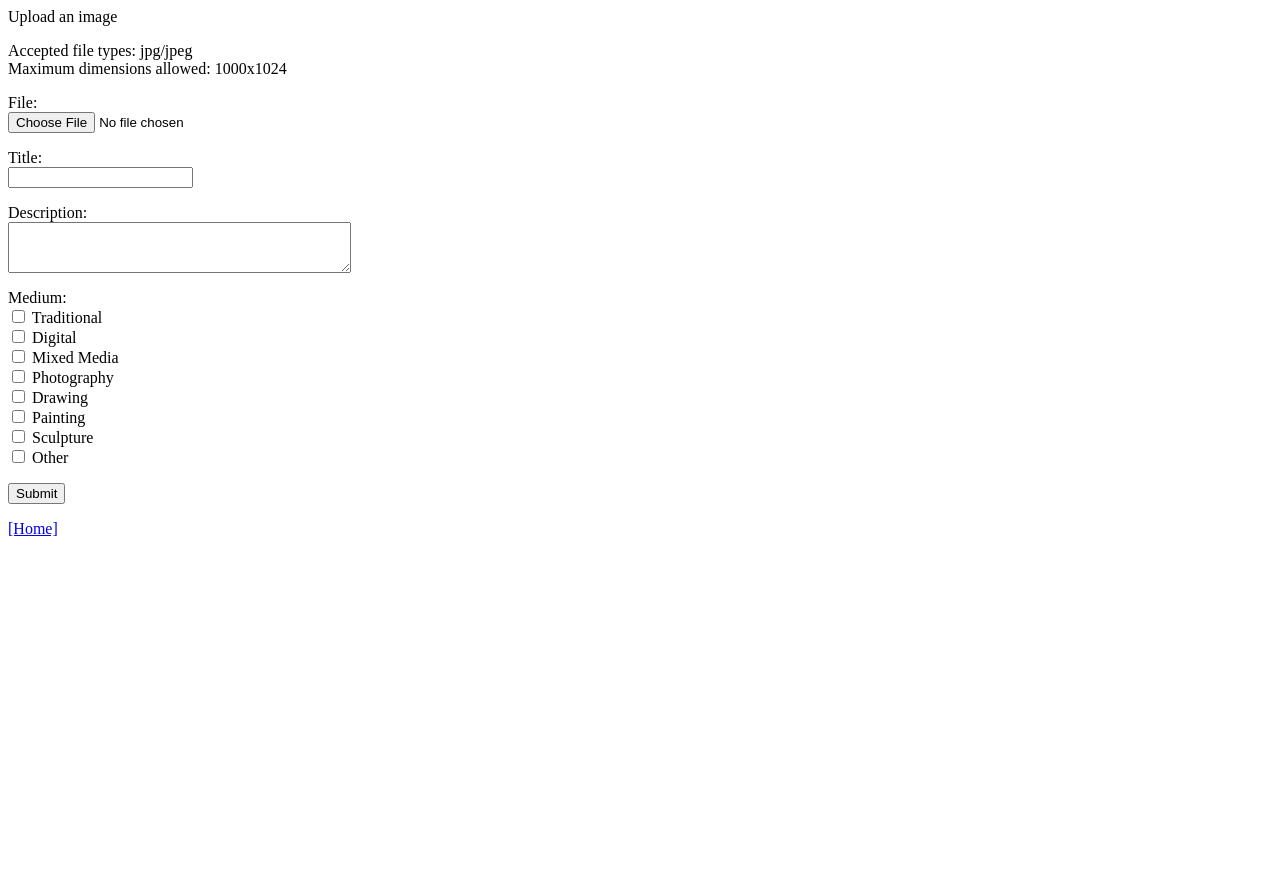
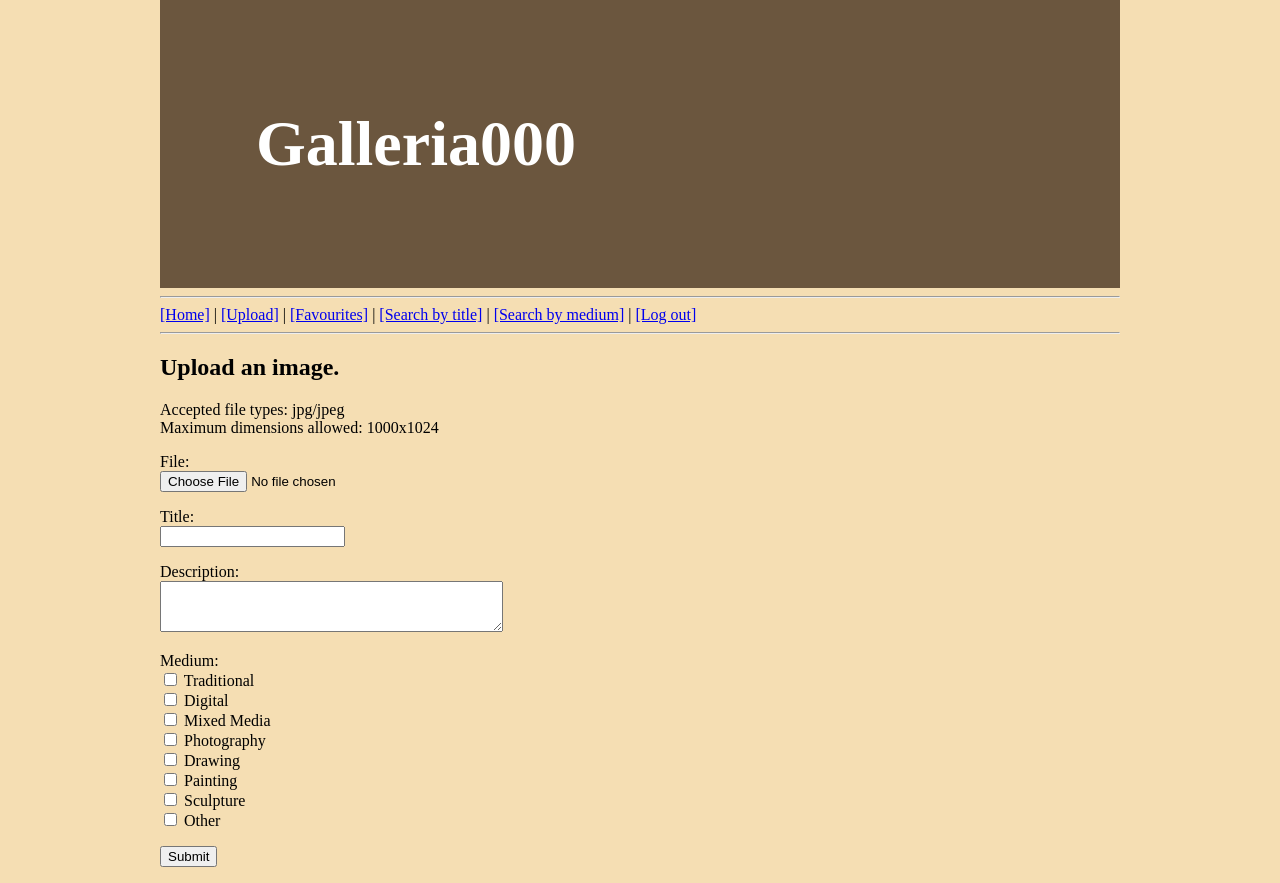
Before and after one commit to 000hcl/galleria000, a Flask app: page /upload in a window 1280 px wide. Before the commit the page ends 536 px from the top, so only its background shows below. Run offline with Flask 2, Linux system fonts and the light colour scheme; the visitor is signed in with stand-in values (Sample User, id 1); parts of the project's set-up code (start-up, migrations or seed data) failed here and were passed over.

Commit message:
layout test

```diff
--- a/app.py
+++ b/app.py
@@ -3,8 +3,6 @@ from flask import render_template, request, make_response, session, redirect
 from flask_sqlalchemy import SQLAlchemy
 from os import getenv
 from werkzeug.security import check_password_hash, generate_password_hash
-
-
 
 app = Flask(__name__)
 app.config["SQLALCHEMY_DATABASE_URI"] = getenv("DATABASE_URL").replace("://","ql://",1)
@@ -29,6 +27,7 @@ def index():
             session["user_id"] = user_id
             return redirect("/home")
         message = "Password or username invalid."
+
     return render_template("index.html",message=message)
 
 
@@ -36,6 +35,7 @@ def index():
 @app.route("/logout")
 def logout():
     del session["username"]
+    del session["user_id"]
     return redirect("/")
 
 @app.route("/upload",methods=["GET","POST"])
--- /dev/null
+++ b/static/main.css
@@ -0,0 +1,12 @@
+body {
+    margin: auto;
+    max-width: 60em;
+    font-family: 'Times New Roman', Times, serif;
+    background-color: wheat;
+}
+.header {
+    color: white;
+    background: rgb(107, 86, 62);
+    padding: 2em 3em;
+    font-size: 2em;
+}
--- a/templates/index.html
+++ b/templates/index.html
@@ -1,5 +1,5 @@
-<title>Galleria000</title>
-Galleria000
+<title>Galleria000 - Log in</title>
+<h1>Galleria000</h1>
 <p>
 <form action="/" method="POST">
 Log in:
--- /dev/null
+++ b/templates/layout.html
@@ -0,0 +1,25 @@
+<!doctype html>
+<link rel="stylesheet" href="../static/main.css">
+<meta name="viewport" content="width=device-width, initial-scale=1">
+<title> Galleria000 - {% block title %}{% endblock %}</title>
+{% if session.username %}
+
+<div class="header">
+<h1>Galleria000</h1>
+</div>
+<hr>
+<body>
+<a href="/home">[Home]</a> |
+<a href="/upload">[Upload]</a> |
+<a href="/favourites">[Favourites]</a> |
+<a href="/searchtitle">[Search by title]</a> |
+<a href="/searchmedium">[Search by medium]</a> |
+<a href="/logout">[Log out]</a>
+<hr>
+{% block content %}{% endblock %}
+</body>
+{% else %}
+Please log in.
+<p>
+<a href="/">[Log in]</a>
+{% endif %}
--- a/templates/upload.html
+++ b/templates/upload.html
@@ -1,6 +1,10 @@
-<title>Galleria000 - Upload</title>
+{% extends "layout.html" %}
+
+{% block title %}Upload{% endblock %}
+
+{% block content %}
 <form action="/upload" method="POST" enctype="multipart/form-data">
-Upload an image
+<h2>Upload an image.</h2>
 <p>
 Accepted file types: jpg/jpeg
 <br>
@@ -41,4 +45,4 @@ Medium:
 <input type="submit" value="Submit">
 </form>
 <p>
-<a href="/home">[Home]</a>
+{% endblock %}
```
Also changed, not shown: templates/favourites.html (+7 -4 lines), templates/home.html (+5 -15 lines), templates/register.html (+7 -1 lines), templates/search.html (+7 -4 lines), templates/searchbytitle.html (+7 -4 lines), templates/view.html (+11 -13 lines).
